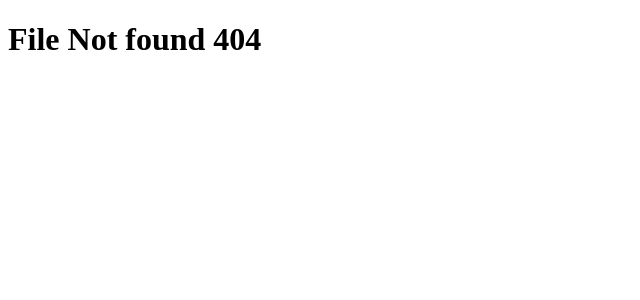
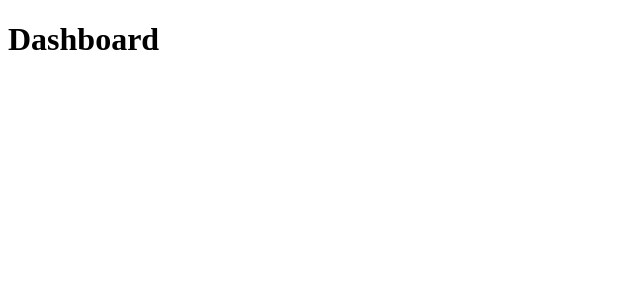
Before and after one commit to Umair513/Next-JS-14, a Next.js app in the folder hello-world/: page /dashboard in a window 1280 px wide. Before the commit this address had no page. Shown: the top 300 px of the page, without its empty margins (0-640 px from the left). Built offline with nearby package versions, Linux system fonts and the light colour scheme.

Commit message:
File Colocation

```diff
--- /dev/null
+++ b/hello-world/src/app/dashboard/line-chart.tsx
@@ -0,0 +1,3 @@
+export default function LineChart() {
+  return <h1>Line Chart</h1>;
+}
--- /dev/null
+++ b/hello-world/src/app/dashboard/page.tsx
@@ -0,0 +1,7 @@
+function BarChart() {
+  return <h1>Bar Chart</h1>;
+}
+
+export default function Dashboard() {
+  return <h1>Dashboard</h1>;
+}
```
